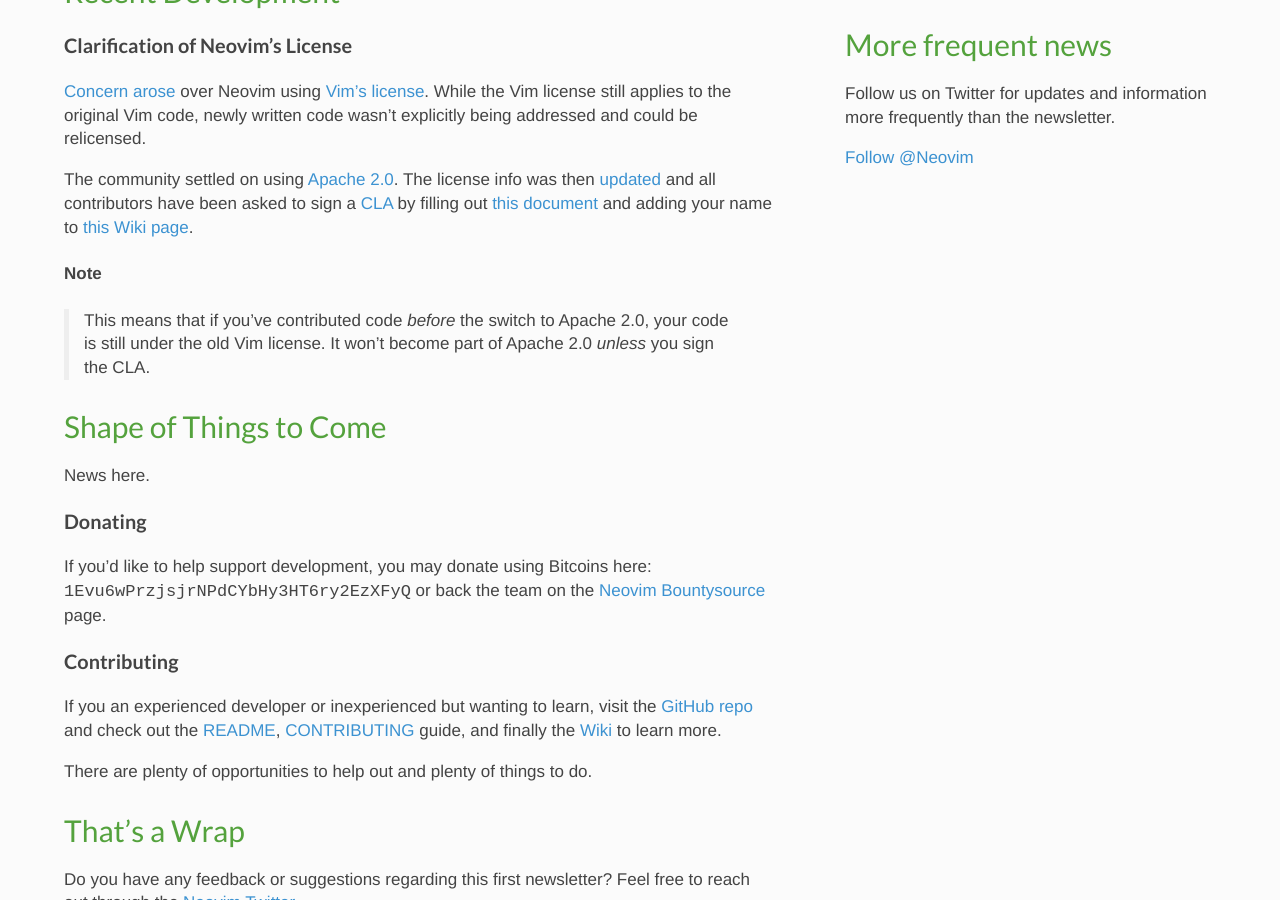
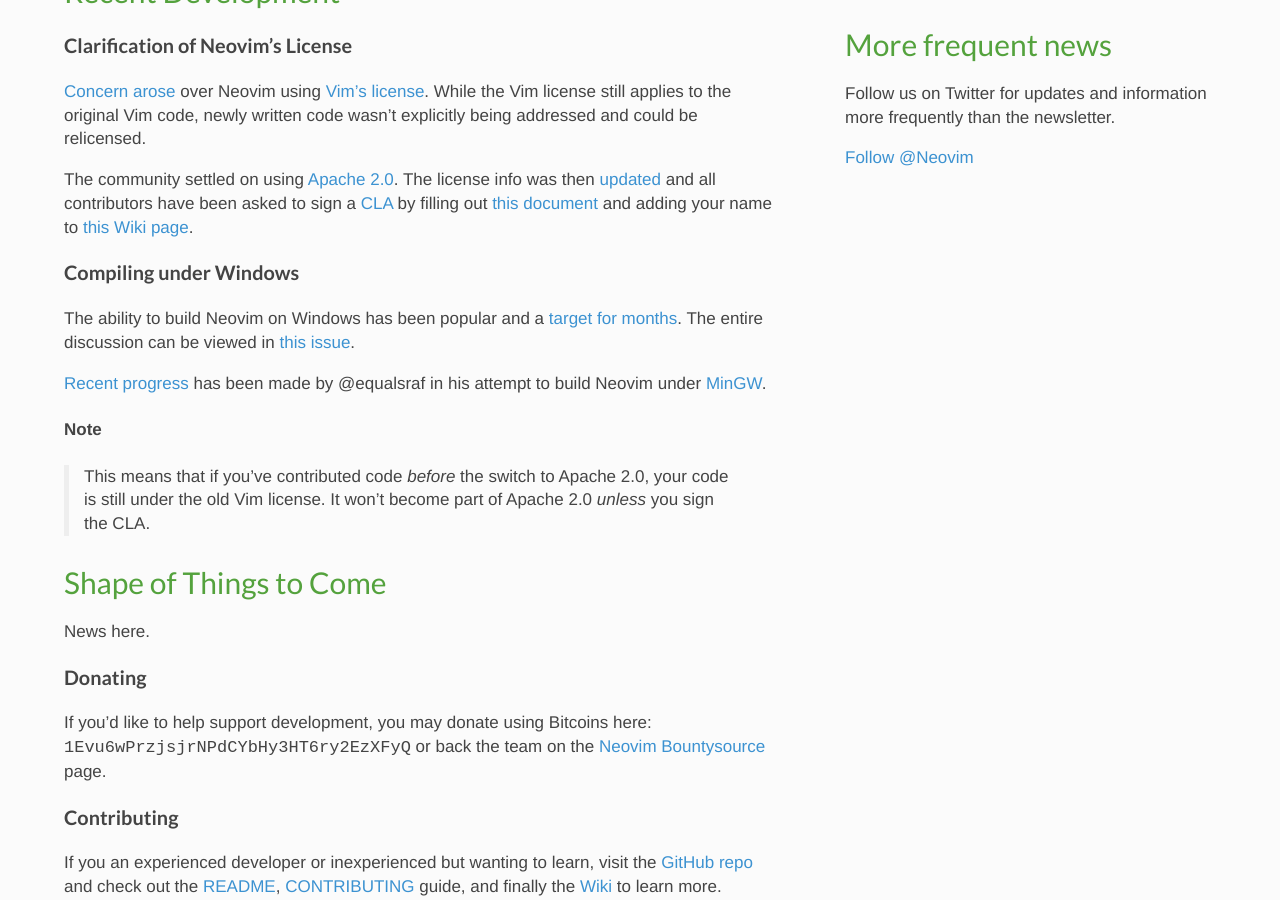
Before and after one commit to neovim/neovim.github.io, a Jekyll site: the page built from _posts/2014-07-04-july-newsletter.md, in a window 1280 px wide and 900 px high, scrolled down 389 px. Built offline with Jekyll 4.4.1, drawn with Linux system fonts in a browser that asks for light colours; nearby versions of some CDN libraries; comment, search, counter and statistics services are not loaded.

Commit message:
Add section on compiling on Windows

```diff
--- a/_posts/2014-07-04-july-newsletter.md
+++ b/_posts/2014-07-04-july-newsletter.md
@@ -22,6 +22,15 @@
 was then [updated][license-update] and all contributors have been asked to sign
 a [CLA][cla] by filling out [this document][cla-doc] and adding your name to
 [this Wiki page][cla-wiki].
+
+### Compiling under Windows
+
+The ability to build Neovim on Windows has been popular and a [target for
+months][windows-months]. The entire discussion can be viewed in [this
+issue][windows-master].
+
+[Recent progress][windows-equalsraf] has been made by @equalsraf in his attempt
+to build Neovim under [MinGW][mingw].
 
 #### Note
 
@@ -72,3 +81,7 @@
 [cla]: http://en.wikipedia.org/wiki/Contributor_License_Agreement
 [cla-wiki]: https://github.com/neovim/neovim/wiki/CLA-confirmation-page
 [cla-doc]: https://docs.google.com/forms/d/1u54bpbwzneDIRltFx1TGi2evKxY3w0cOV3vlpj8DPbg/viewform
+[mingw]: http://www.mingw.org/
+[windows-months]: https://github.com/neovim/neovim/issues/328
+[windows-master]: https://github.com/neovim/neovim/issues/696
+[windows-equalsraf]: https://github.com/neovim/neovim/pull/810
```
